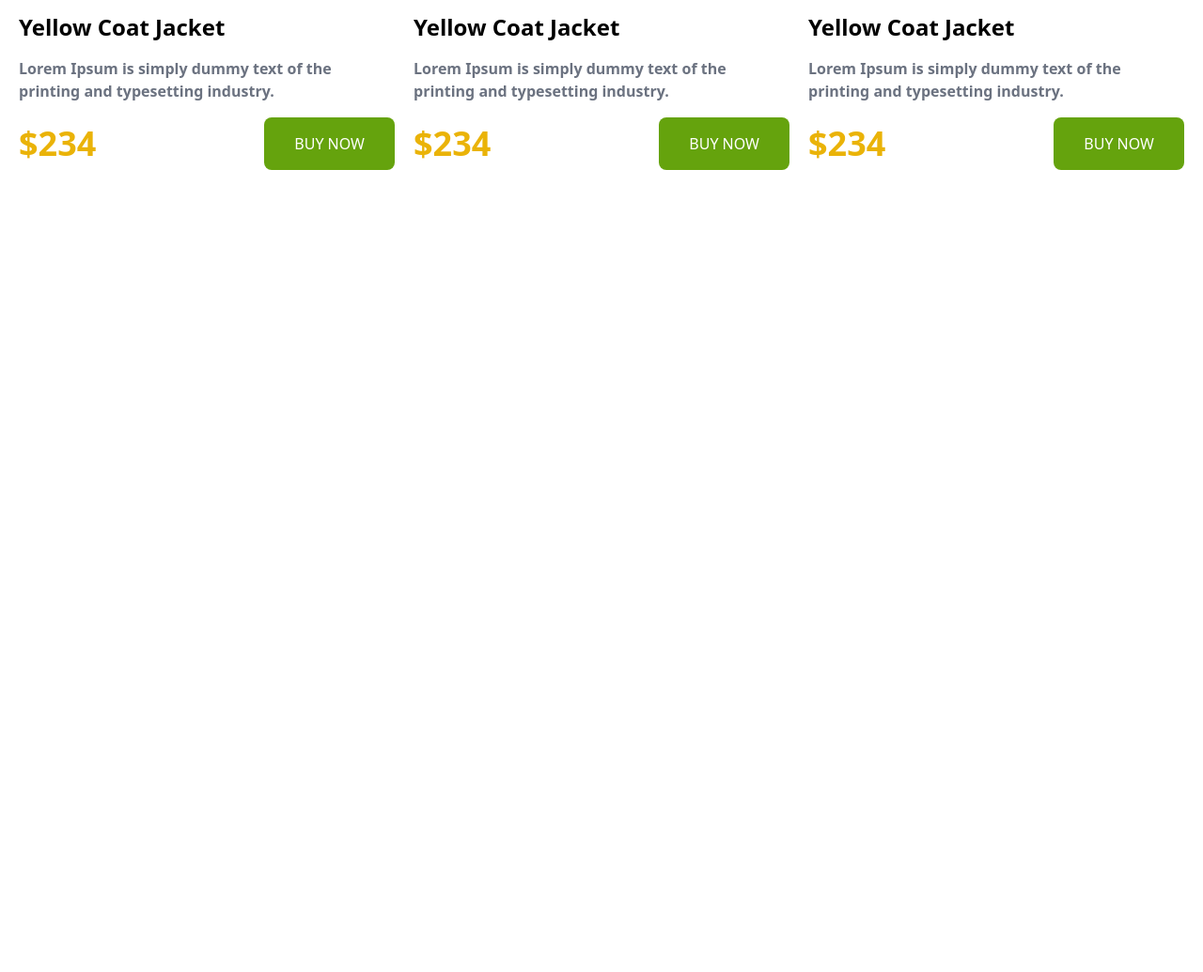
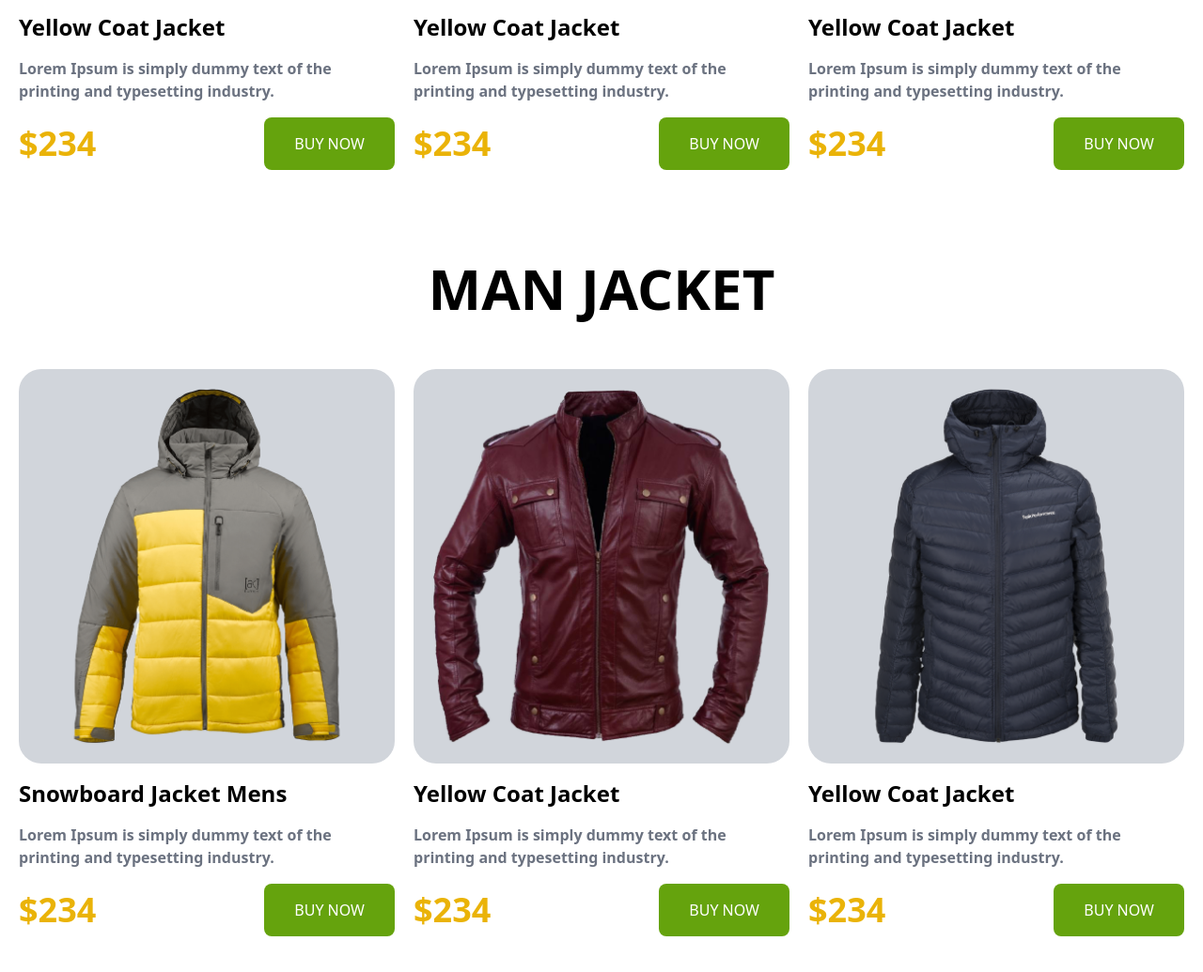
Before and after one commit to Imranhasanrimon/first-tailwind-project, a website built with Vite: page index.html in a window 1280 px wide. Shown: the part 1301-2336 px from the top of the page at 94% size. Before the commit the page ends 1578 px from the top, so only its background shows below. Built offline with nearby package versions, Linux system fonts and the light colour scheme.

Commit message:
man section markup is done

```diff
--- a/index.html
+++ b/index.html
@@ -71,6 +71,42 @@
                 </div>
             </div>
         </section>
+        <!-- man jacket section  -->
+        <section class="my-24">
+            <h2 class="uppercase text-4xl md:text-6xl text-center font-bold my-14">Man Jacket</h2>
+            <div class="flex flex-col md:flex-row  gap-10 md:gap-5">
+                <div>
+                    <img class="bg-gray-300 p-5 rounded-3xl " src="./assets/images/cloths/jacket-4.png" alt="">
+                    <h3 class="text-2xl font-bold my-4">Snowboard Jacket Mens </h3>
+                    <p class="text-gray-500 font-bold">Lorem Ipsum is simply dummy text of the
+                        printing and typesetting industry.</p>
+                    <div class="flex justify-between items-center mt-4">
+                        <h4 class="text-4xl text-yellow-500 font-bold">$234</h4>
+                        <button class="py-4 px-8 bg-lime-600 text-white rounded-lg ">BUY NOW</button>
+                    </div>
+                </div>
+                <div>
+                    <img class="bg-gray-300 p-5 rounded-3xl " src="./assets/images/cloths/jacket-5.png" alt="">
+                    <h3 class="text-2xl font-bold my-4">Yellow Coat Jacket </h3>
+                    <p class="text-gray-500 font-bold">Lorem Ipsum is simply dummy text of the
+                        printing and typesetting industry.</p>
+                    <div class="flex justify-between items-center mt-4">
+                        <h4 class="text-4xl text-yellow-500 font-bold">$234</h4>
+                        <button class="py-4 px-8 bg-lime-600 text-white rounded-lg ">BUY NOW</button>
+                    </div>
+                </div>
+                <div>
+                    <img class="bg-gray-300 p-5 rounded-3xl " src="./assets/images/cloths/jacket-6.png" alt="">
+                    <h3 class="text-2xl font-bold my-4">Yellow Coat Jacket </h3>
+                    <p class="text-gray-500 font-bold">Lorem Ipsum is simply dummy text of the
+                        printing and typesetting industry.</p>
+                    <div class="flex justify-between items-center mt-4">
+                        <h4 class="text-4xl text-yellow-500 font-bold">$234</h4>
+                        <button class="py-4 px-8 bg-lime-600 text-white rounded-lg ">BUY NOW</button>
+                    </div>
+                </div>
+            </div>
+        </section>
     </main>
 </body>
 
```
